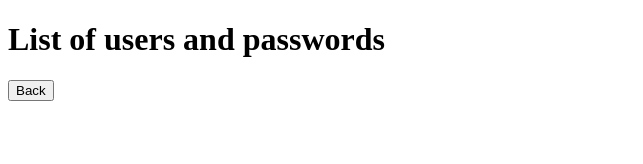
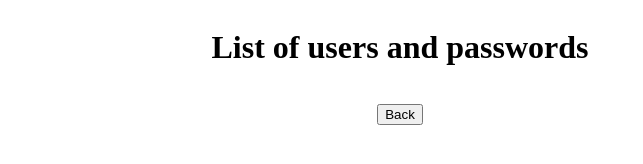
Before and after one commit to TeejMcSteez/TPWM, an Electron app: page listUsers.html in a window 800 px wide. Shown: the whole page, without its empty margins (0-643 px from the left). Drawn offline with Linux system fonts and the light colour scheme; no server answers.

Commit message:
Updating alot of things still working on getting things BASIC security

```diff
--- a/listUsers.html
+++ b/listUsers.html
@@ -5,6 +5,14 @@
     <meta name="viewport" content="width=device-width, initial-scale=1.0">
     <title>List Users</title>
 </head>
+<style>
+    body {
+        display: flex;
+        flex-direction: column;
+        align-items: center;
+        justify-content: center;
+    }
+</style>
 <body>
     <h1>List of users and passwords</h1>
 
```
Also changed, not shown: main.js (+17 -1 lines), package.json (added, +32 -0 lines), README.md (added), 1 other file.
